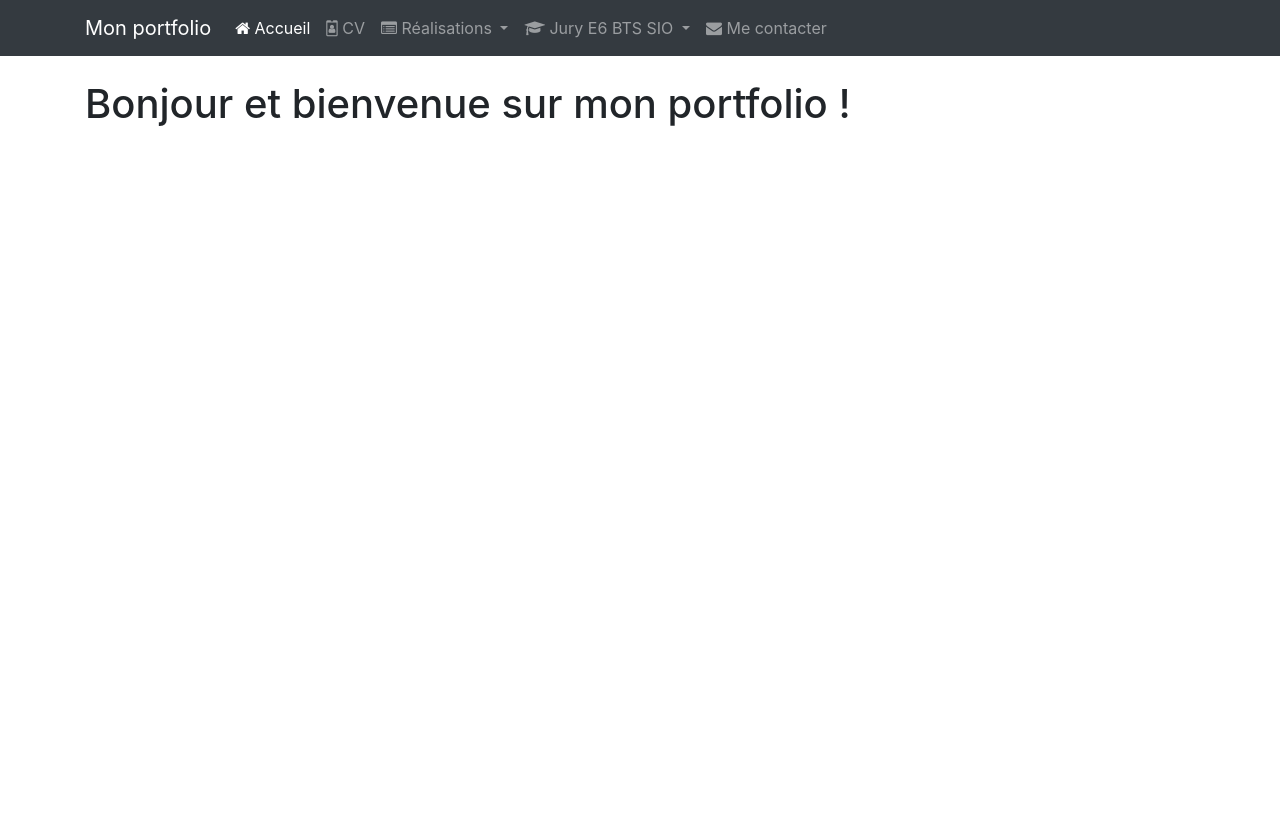
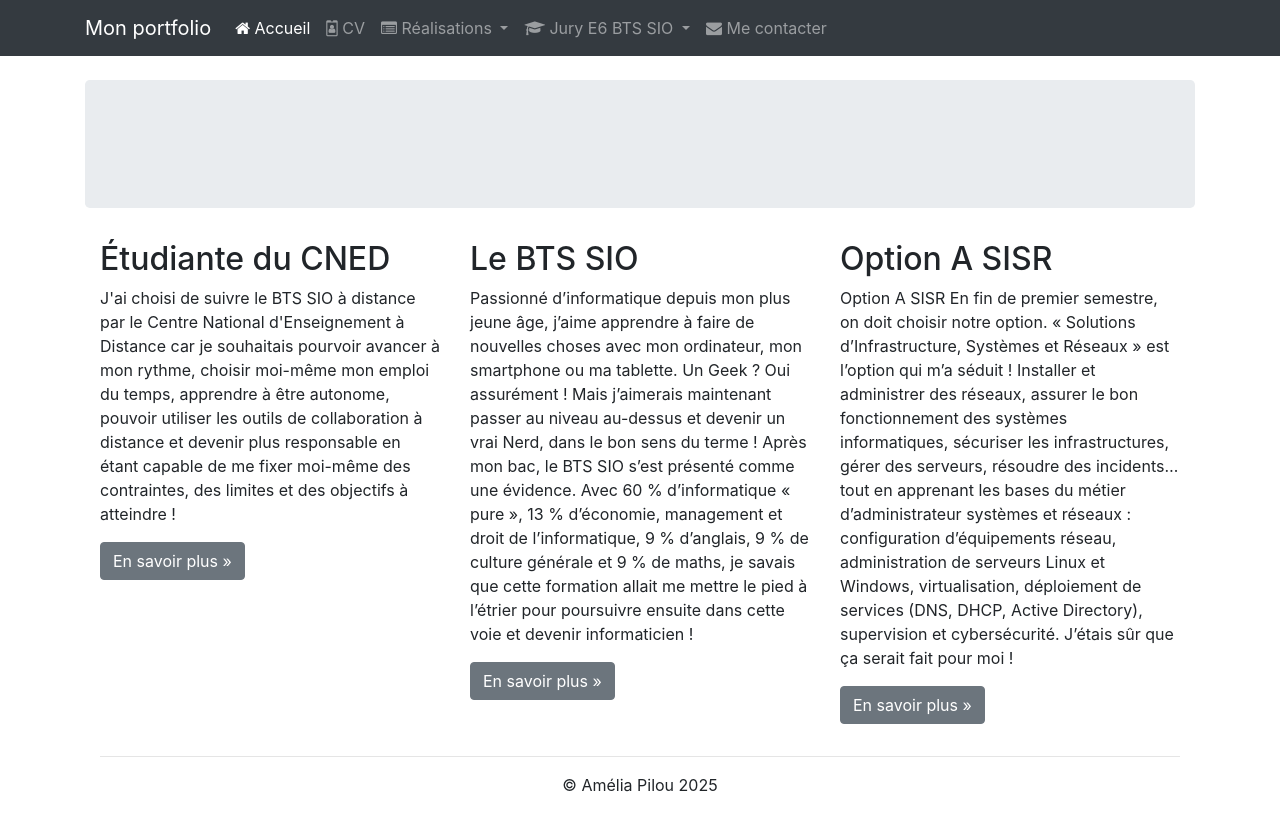
Before and after one commit to rubenpereiramatos93-boop/.github.io, a plain HTML site: page index.html in a window 1280 px wide. Drawn offline with nearby package versions, Linux system fonts and the light colour scheme.

```diff
--- a/index.html
+++ b/index.html
@@ -111,7 +111,43 @@
         </nav>
 
         <div class="container" style="margin-top:80px;">
-            <h1>Bonjour et bienvenue sur mon portfolio !</h1>
+            <div class="jumbotron"> <!-- Emplacement pour le contenu principal de la page -->
+
+            </div>
+            <footer>
+                <div class="container">
+                    <div class="row">
+                        <div class="col-lg-4">
+                            <h2>Étudiante du CNED</h2>
+                            <p>J'ai choisi de suivre le BTS SIO à distance par le Centre National d'Enseignement à Distance car je souhaitais pourvoir avancer à mon rythme, choisir moi-même mon emploi du temps, apprendre à être autonome, pouvoir utiliser les outils de collaboration à distance et devenir plus responsable en étant capable de me fixer moi-même des contraintes, des limites et des objectifs à atteindre !
+                            </p>
+                            <p><a class="btn btn-secondary" href="http://www.cned.fr" target="_blank" role="button">En savoir plus »</a>
+                            </p>
+                        </div>
+                        <div class="col-lg-4">
+                            <h2>Le BTS SIO</h2>
+                            <p>Passionné d’informatique depuis mon plus jeune âge, j’aime apprendre à faire de nouvelles choses avec mon ordinateur, mon smartphone ou ma tablette. Un Geek ? Oui assurément ! Mais j’aimerais maintenant passer au niveau au-dessus et devenir un vrai Nerd, dans le bon sens du terme ! Après mon bac, le BTS SIO s’est présenté comme une évidence. Avec 60 % d’informatique « pure », 13 % d’économie, management et droit de l’informatique, 9 % d’anglais, 9 % de culture générale et 9 % de maths, je savais que cette formation allait me mettre le pied à l’étrier pour poursuivre ensuite dans cette voie et devenir informaticien !
+                            </p>
+                            <p><a class="btn btn-secondary" href="https://fr.wikipedia.org/wiki/Brevet_de_technicien_supérieur_-_Services_informatiques_aux_organisations" target="_blank" role="button">En savoir plus »</a>
+                            </p>
+                        </div>
+                        <div class="col-lg-4">
+                            <h2>Option A SISR</h2>
+                            <p>Option A SISR
+                                En fin de premier semestre, on doit choisir notre option. « Solutions d’Infrastructure, Systèmes et Réseaux » est
+                                l’option qui m’a séduit ! Installer et administrer des réseaux, assurer le bon fonctionnement des systèmes informatiques,
+                                sécuriser les infrastructures, gérer des serveurs, résoudre des incidents… tout en apprenant les bases du métier d’administrateur
+                                systèmes et réseaux : configuration d’équipements réseau, administration de serveurs Linux et Windows, virtualisation,
+                                déploiement de services (DNS, DHCP, Active Directory), supervision et cybersécurité. J’étais sûr que ça serait fait pour moi !
+                            </p>
+                            <p><a class="btn btn-secondary" href="https://www.onisep.fr/recherche?text=+SIO+SLAM+BTS+services+informatiques+aux+organisations+option+B+solutions+logicielles+et+applications+m%C3%A9tiers&context=onisep" target="_blank" role="button">En savoir plus »</a>
+                            </p>
+                        </div>
+                    </div>
+                    <hr>
+                    <p class="text-center" id="copyright">© Amélia Pilou 2025</p>
+                </div>
+            </footer>
         </div>
 
         <script src="https://cdn.jsdelivr.net/npm/jquery@3.5.1/dist/jquery.slim.min.js"></script>
```
